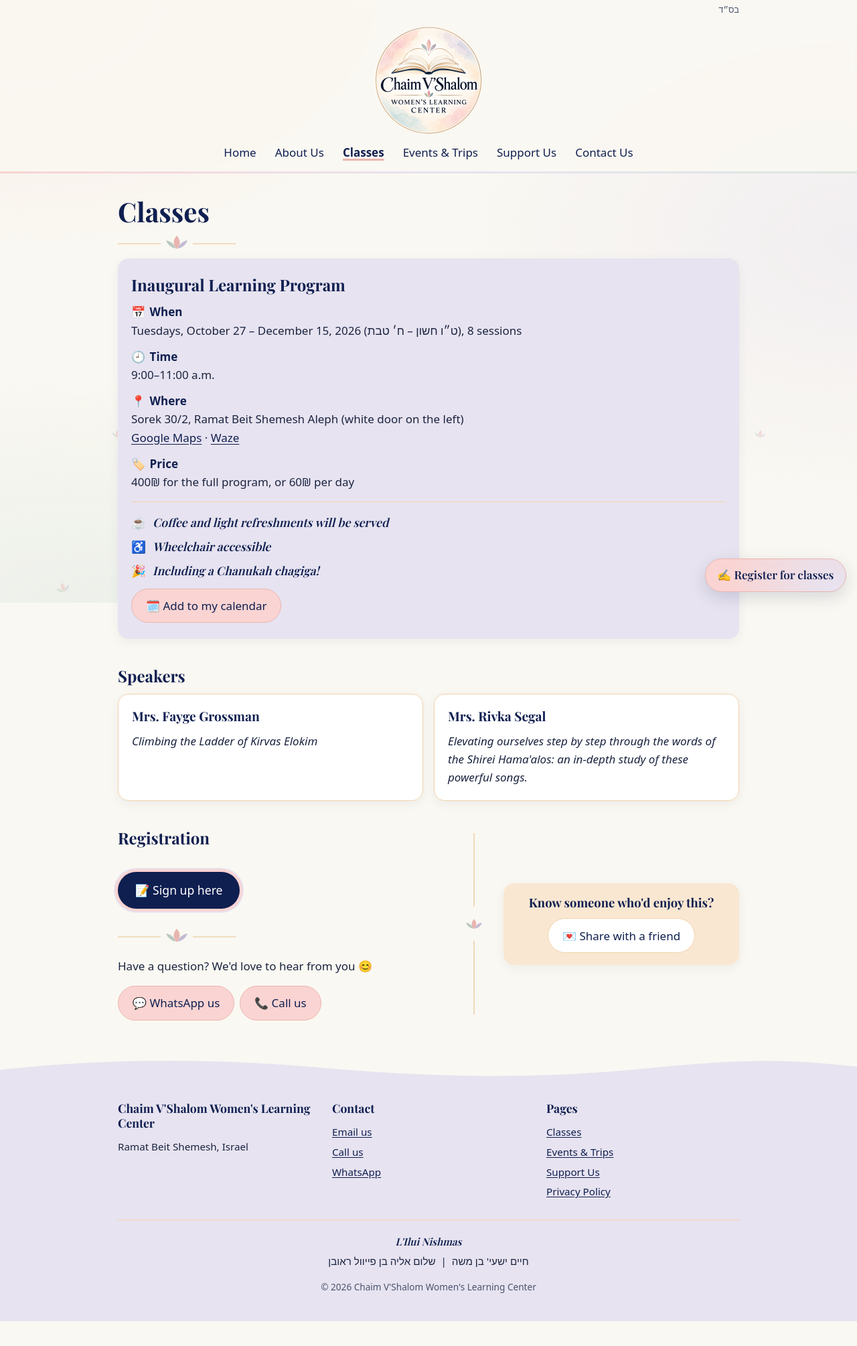
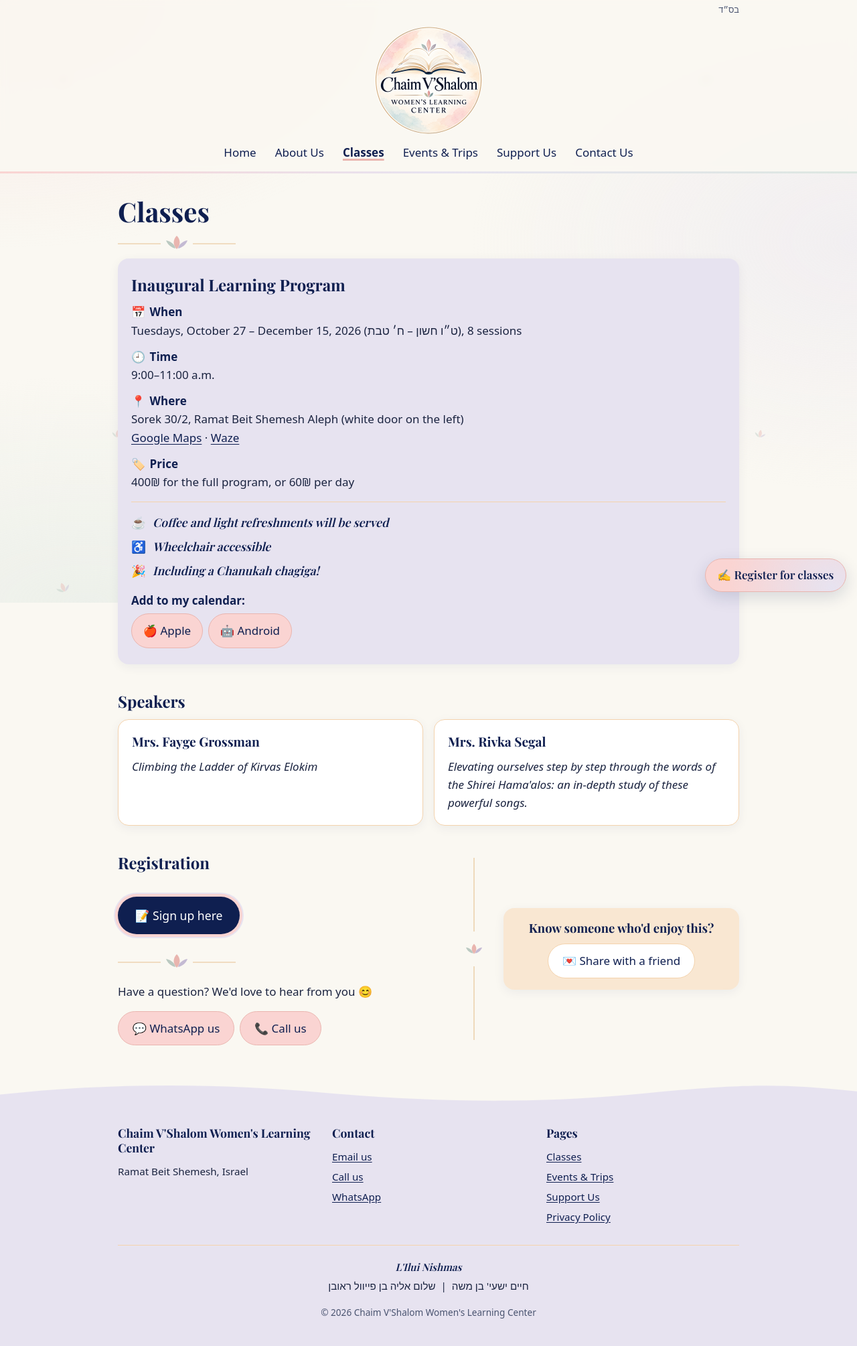
Before and after one commit to mos26613/ChaimVshalom, a Jekyll site: the page built from classes.html, in a window 1280 px wide. Shown: the whole page at 67% size. Built offline with Jekyll 4.4.1, drawn with Linux system fonts in a browser that asks for light colours; some web fonts are replaced; before the commit the page ends 1973 px from its top, so only the background shows below that.

Commit message:
Classes page: "Add to my calendar:" with Apple and Android buttons
Apple downloads the calendar file as before (works on iPhone, Mac, Outlook);
Android opens Google Calendar with the same 8 Tuesdays filled in, since on
Android the file only went to Downloads. New test_calendar.js checks the
buttons at every size and that the Google link matches the calendar file.

Co-Authored-By: Claude Opus 5.5 <noreply@anthropic.com>
Claude-Session: https://claude.ai/code/session_011GMQDGsLDzKwhQTsSCZg3V

```diff
--- a/classes.html
+++ b/classes.html
@@ -27,8 +27,14 @@ description: "Torah classes for women at Chaim V'Shalom Women's Learning Center
           <li><span class="highlight-icon" aria-hidden="true">♿</span>Wheelchair accessible</li>
           <li><span class="highlight-icon" aria-hidden="true">🎉</span>Including a Chanukah chagiga!</li>
         </ul>
+        <!-- Add to calendar: "Apple" downloads the calendar file (iPhone, Mac,
+             Outlook); "Android" opens Google Calendar with the same event filled
+             in. For a new program, update both: the file in files/ and the
+             dates/text in the Google link. -->
+        <p class="calendar-label">Add to my calendar:</p>
         <p class="actions">
-          <a class="button button--soft" href="files/inaugural-program.ics" download><span aria-hidden="true">🗓️</span> Add to my calendar</a>
+          <a class="button button--soft" href="files/inaugural-program.ics" download><span aria-hidden="true">🍎</span> Apple</a>
+          <a class="button button--soft" href="https://calendar.google.com/calendar/render?action=TEMPLATE&amp;text=Chaim%20V%27Shalom%20Women%27s%20Learning%20Center%3A%20Inaugural%20Learning%20Program&amp;dates=20261027T070000Z%2F20261027T090000Z&amp;recur=RRULE%3AFREQ%3DWEEKLY%3BCOUNT%3D8&amp;details=Tuesdays%209%3A00-11%3A00%20a.m.%20Speakers%3A%20Mrs.%20Fayge%20Grossman%20and%20Mrs.%20Rivka%20Segal.&amp;location=Sorek%2030%2F2%2C%20Ramat%20Beit%20Shemesh%20Aleph%20%28white%20door%20on%20the%20left%29" target="_blank" rel="noopener"><span aria-hidden="true">🤖</span> Android</a>
         </p>
       </section>
 
--- a/css/style.css
+++ b/css/style.css
@@ -520,6 +520,25 @@ main h1::after,
 
 .actions .button {
   margin: 0;
+}
+
+/* A short bold label above a row of buttons, e.g. "Add to my calendar:"
+   above the Apple and Android buttons on the Classes page */
+.calendar-label {
+  margin: 1rem 0 0;
+  font-weight: 700;
+  color: var(--color-heading);
+}
+
+.calendar-label + .actions {
+  margin-top: 0.4rem;
+}
+
+/* A little less space at the sides, so both buttons fit on one row even on
+   the narrowest phones */
+.calendar-label + .actions .button {
+  padding-left: 1.05rem;
+  padding-right: 1.05rem;
 }
 
 /* ---------- Class details and icons ---------- */
```
Also changed, not shown: SITE_PLAN.md (+5 -1 lines), tests/README.md (+1 -0 lines), tests/test_calendar.js (added, +37 -0 lines), README.md, 1 other file.
